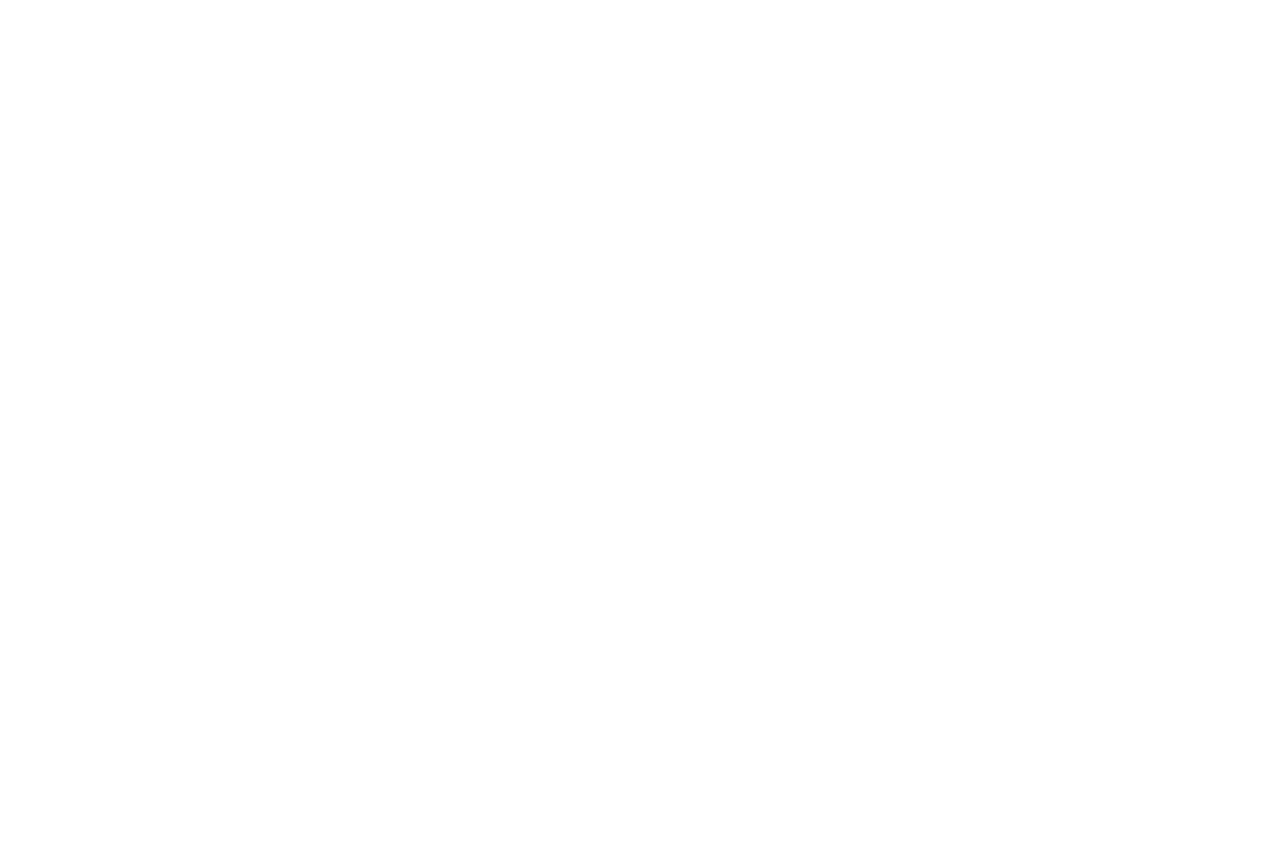
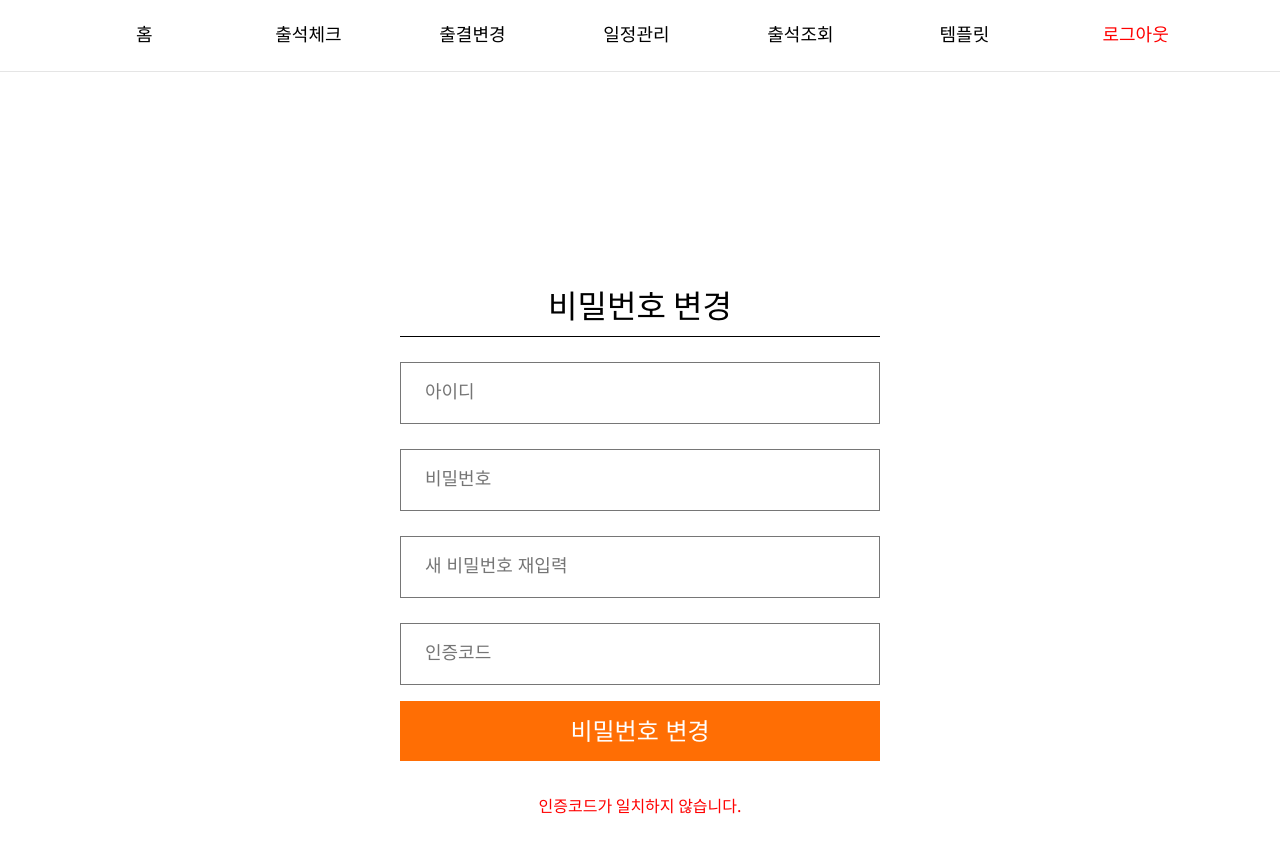
Before and after one commit to DSM-PICK/PICK2021-DESKTOP-CLIENT, a React (Create React App) app: page /password in a window 1280 px wide. Shown: the top 852 px of the page. Before the commit the page ends 800 px from the top, so only its background shows below. Built offline with nearby package versions, Linux system fonts and the light colour scheme.

Commit message:
⚡️ :: (#71) 비밀번호 변경 페이지 퍼블리싱 완료

```diff
--- /dev/null
+++ b/src/Pages/Password/PasswordPage.tsx
@@ -0,0 +1,14 @@
+import { FC } from "react";
+import Password from "../../components/Password/Password";
+import Header from "../../components/Header/Header";
+
+const PasswordPage: FC = (): JSX.Element => {
+  return (
+    <>
+      <Header />
+      <Password />
+    </>
+  );
+};
+
+export default PasswordPage;
--- a/src/Pages/index.ts
+++ b/src/Pages/index.ts
@@ -7,3 +7,4 @@ export { default as AttendanceChangePage } from "./AttendanceChange/AttendanceCh
 export { default as AttendanceChangeListPage } from "./ChangeList/AttendanceChangeListPage";
 export { default as StudentListPage } from './StudentList/StudentListPage'
 export { default as AtcheckPage } from './Atcheck/AtcheckPage'
+export { default as PasswordPage } from './Password/PasswordPage'
--- /dev/null
+++ b/src/components/Password/Password.tsx
@@ -0,0 +1,27 @@
+import React, { FC } from "react";
+import * as S from "./styles";
+const Password: FC = (): JSX.Element => {
+  return (
+    <S.Container>
+      <S.LoginContainer>
+        <S.Title>비밀번호 변경</S.Title>
+        <S.LoginForm>
+          <S.LoginInput placeholder={"아이디"} type="text" />
+          <S.LoginInput placeholder={"비밀번호"} type="password" />
+          <S.LoginInput placeholder={"새 비밀번호 재입력"} type="password" />
+          <S.LoginInput placeholder={"인증코드"} type="text" />
+          <S.LoginSubmit
+            type="submit"
+            value="비밀번호 변경"
+            onClick={(e) => {
+              e.preventDefault();
+            }}
+          />
+        </S.LoginForm>
+        <S.LoginFail>인증코드가 일치하지 않습니다.</S.LoginFail>
+      </S.LoginContainer>
+    </S.Container>
+  );
+};
+
+export default Password;
--- /dev/null
+++ b/src/components/Password/styles.ts
@@ -0,0 +1,136 @@
+import styled from "@emotion/styled";
+import { Link } from "react-router-dom";
+import { COLOR } from "../../style";
+
+export const Container = styled.div`
+  width: 100%;
+  height: 900px;
+  display: flex;
+  align-items: center;
+  /* flex-direction: column; */
+  img {
+    width: 240px;
+    height: 56px;
+    position: absolute;
+    top: 0;
+    left: 50%;
+    transform: translateX(-50%);
+    margin-top: 60px;
+  }
+`;
+
+export const LoginContainer = styled.div`
+  width: 480px;
+  display: flex;
+  flex-direction: column;
+  margin: 0 auto;
+  text-align: center;
+  position: relative;
+`;
+
+export const Title = styled.div`
+  font-weight: 400;
+  font-size: 32px;
+  padding: 16px 0;
+  border-bottom: 1px solid #000000;
+`;
+
+export const LoginForm = styled.form`
+  display: inherit;
+  flex-direction: column;
+`;
+
+export const LoginInput = styled.input`
+  height: 60px;
+  border: 1px solid #767676;
+  margin-top: 25px;
+  outline: none;
+  padding: 0 24px;
+  font-size: 18px;
+`;
+
+
+export const UserHelpContainer = styled.div`
+  display: flex;
+  justify-content: space-between;
+  margin: auto 0;
+`;
+
+export const SavdIdCheckBox = styled.div`
+  display: flex;
+  label {
+    cursor: pointer;
+  }
+`;
+
+export const Label = styled.label`
+  width: 20px;
+  height: 20px;
+  position: relative;
+  margin-right: 9px;
+`;
+
+export const Box = styled.div`
+  width: 100%;
+  height: 100%;
+  background-color: #ffffff;
+  cursor: pointer;
+  border: 1px solid black;
+`;
+
+export const Input = styled.input`
+  width: 24px;
+  height: 24px;
+  display: none;
+  border-radius: 5px;
+  &:checked ~ div::after {
+    content: "";
+    color: black;
+    position: absolute;
+    left: 4px;
+    top: 4px;
+    width: 14px;
+    height: 14px;
+    background-color: #ff6e04;
+  }
+`;
+
+export const ForgotPassword = styled.div`
+  cursor: pointer;
+`;
+
+export const LoginSubmit = styled.input`
+  height: 60px;
+  background-color: #ff6e04;
+  color: white;
+  font-size: 24px;
+  font-weight: 100;
+  line-height: 60px;
+  align-items: center;
+  cursor: pointer;
+  margin: 16px 0 12px 0;
+  outline: none;
+  border: none;
+  text-decoration: none;
+`;
+
+export const Register = styled(Link)`
+  text-decoration: none;
+  height: 60px;
+  color: black;
+  border: 1px solid black;
+  font-size: 24px;
+  font-weight: 100;
+  line-height: 60px;
+  margin-top: 12px;
+  cursor: pointer;
+`;
+
+export const LoginFail = styled.div`
+  color: ${COLOR.red};
+  position: absolute;
+  bottom: -40px;
+  left: 50%;
+  transform: translateX(-50%);
+  width: 100%;
+`;
--- a/src/components/UserInfo/UserInfo.tsx
+++ b/src/components/UserInfo/UserInfo.tsx
@@ -35,7 +35,7 @@ const UserInfo = () => {
         <S.TeacherInfo>{userInfo?.location_name}</S.TeacherInfo>
         <S.TeacherName>{userInfo?.name}</S.TeacherName>
         <S.TeacherStatus>
-          <S.TeacherInfo>비밀번호 변경</S.TeacherInfo>
+          <S.GotoPassword to="/password">비밀번호 변경</S.GotoPassword>
           <img src={Line} alt="" />
           <S.LogoutBtn onClick={logout}>로그아웃</S.LogoutBtn>
         </S.TeacherStatus>
--- a/src/components/UserInfo/styles.ts
+++ b/src/components/UserInfo/styles.ts
@@ -1,5 +1,5 @@
 import styled from '@emotion/styled'
-
+import { Link } from 'react-router-dom';
 export const Container = styled.div`
     width: 100%;
     height: 92.3vh;
@@ -25,6 +25,12 @@ export const TeacherInfo = styled.span`
     font-weight: 500;
     font-size: 24px;
 `;
+export const GotoPassword = styled(Link)`
+    font-weight: 500;
+    font-size: 24px;
+    text-decoration: none;
+    color: black;
+`;
 export const LogoutBtn = styled(TeacherInfo)`
     color: red;
     :hover{
--- a/src/router/MainRouter.tsx
+++ b/src/router/MainRouter.tsx
@@ -10,6 +10,7 @@ import {
   AttendanceChangeListPage,
   StudentListPage,
   AtcheckPage,
+  PasswordPage,
 } from "../Pages";
 const MainRouter: FC = (): JSX.Element => {
   return (
@@ -30,6 +31,7 @@ const MainRouter: FC = (): JSX.Element => {
         <Route exact path="/atview" component={AttendanceCheckPage} />
         <Route exact path="/atchange" component={AttendanceChangePage} />
         <Route exact path="/atcheck" component={AtcheckPage} />
+        <Route exact path="/password" component={PasswordPage} />
       </Switch>
     </>
   );
```
